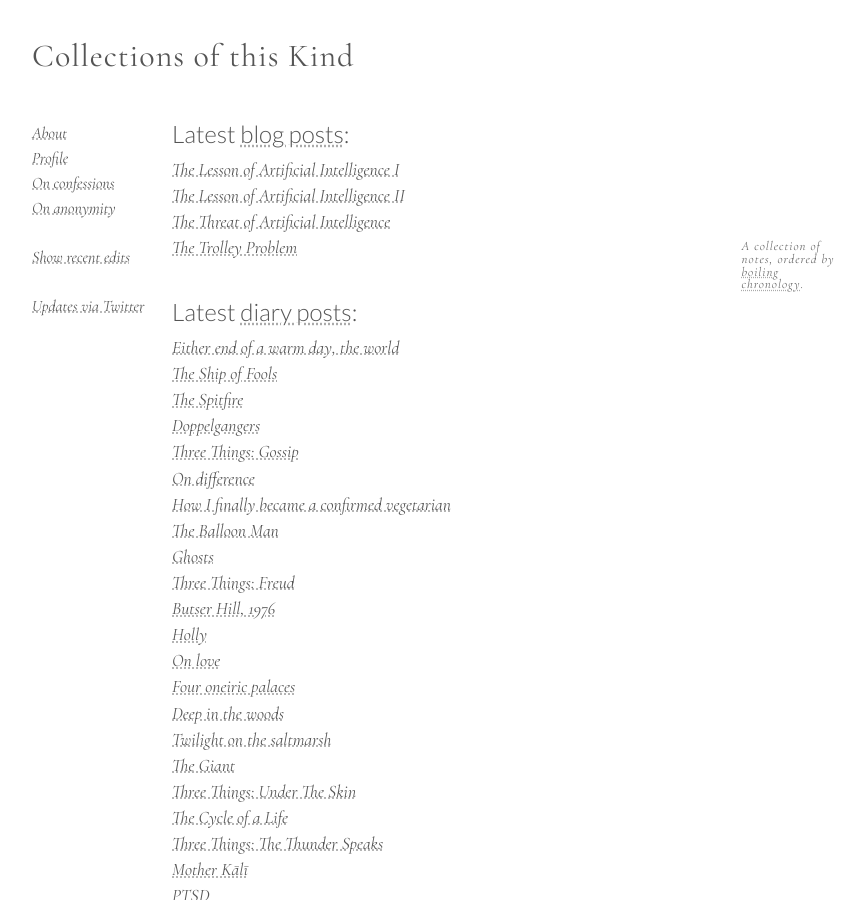
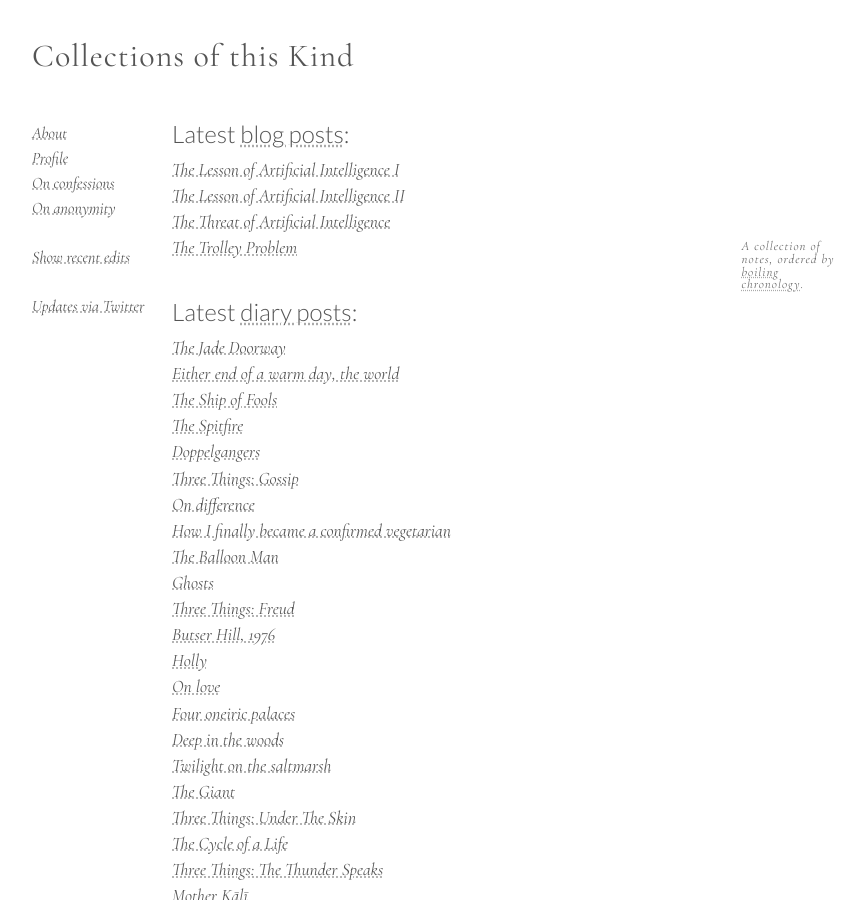
Before and after one commit to CollectionsOfThisKind/collectionsofthiskind.github.io, a Jekyll site: the page built from index.html, in a window 1280 px wide and 900 px high. Shown: the whole window, without its empty margins (78-943 px from the left). Built offline with Jekyll 4.4.1, drawn with Linux system fonts in a browser that asks for light colours.

Commit message:
Add files via upload

```diff
--- a/index.html
+++ b/index.html
@@ -48,6 +48,7 @@ A collection of notes, ordered by <a href="/pages/about/boiling.html">boiling ch
 <h2 name="diary">Latest <a href="pages/diary/index.html">diary posts</a>:</h2>
 
 <ul class="new">
+<li><a href="pages/diary/behind-the-green-doorway.html">The Jade Doorway</a></li>
 <li><a href="pages/diary/summer.html">Either end of a warm day, the world</a></li>
 <li><a href="pages/diary/symposium.html">The Ship of Fools</a></li>
 <li><a href="pages/diary/spitfire.html">The Spitfire</a></li>
```
